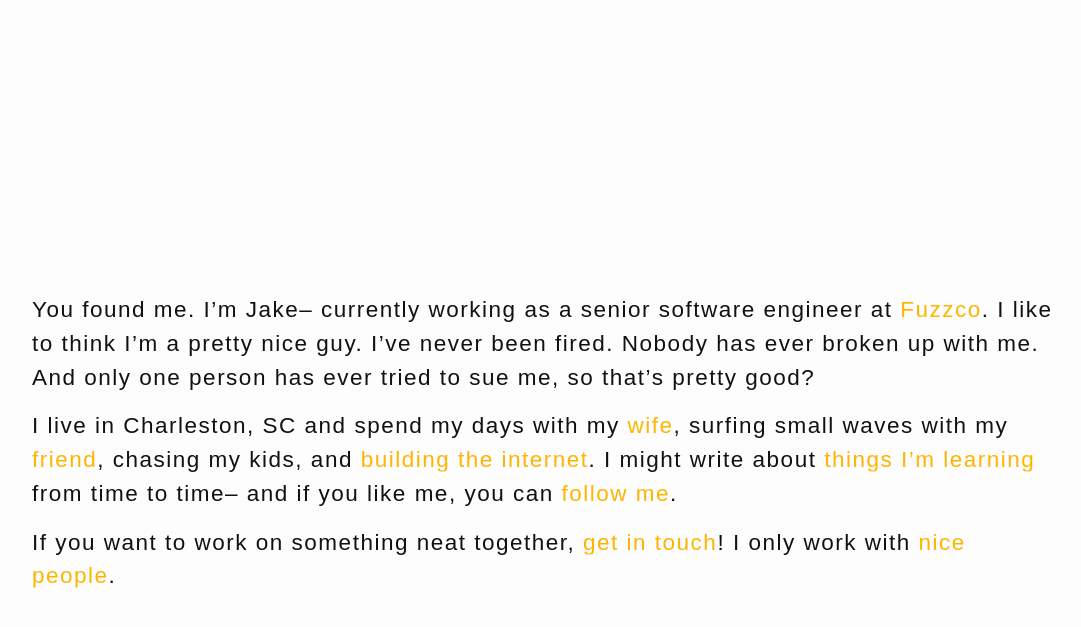
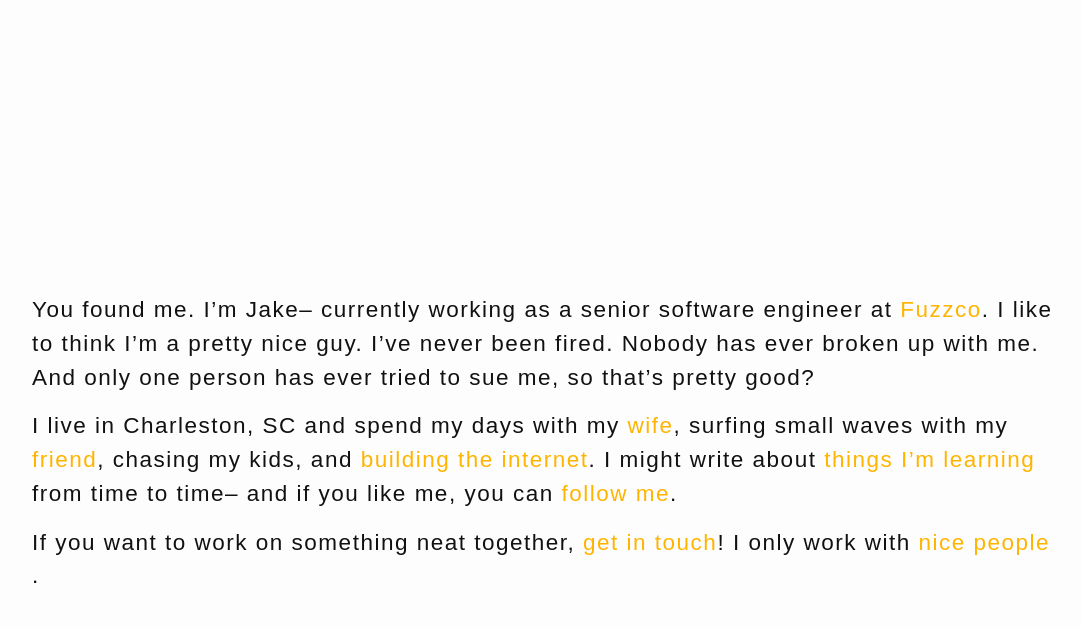
Before and after one commit to jakeleboeuf/jakeleboeuf.github.io, a Jekyll site: the page built from index.md, in a window 1280 px wide. Shown: the top 627 px of the page, without its empty margins (96-1177 px from the left). Built offline with Jekyll 4.4.1, drawn with Linux system fonts in a browser that asks for light colours; some web fonts are replaced.

Commit message:
damn web-clip

```diff
--- a/_sass/_layout.scss
+++ b/_sass/_layout.scss
@@ -17,6 +17,7 @@
 }
 
 a {
+  display: inline-block;
   background: -webkit-linear-gradient(left, #ffb400, #ffb400);
   -webkit-background-clip: text;
   -webkit-text-fill-color: transparent;
@@ -194,9 +195,15 @@ a {
     width:     calc(100% - (#{$spacing-unit} / 2));
   }
   a {
+    display: inline;
     background: transparent;
     -webkit-background-clip: none;
     -webkit-text-fill-color: #ffb400;
+    &:hover {
+      background: transparent;
+      -webkit-background-clip: none;
+      -webkit-text-fill-color: #ffb400;
+    }
   }
 }
 
```
